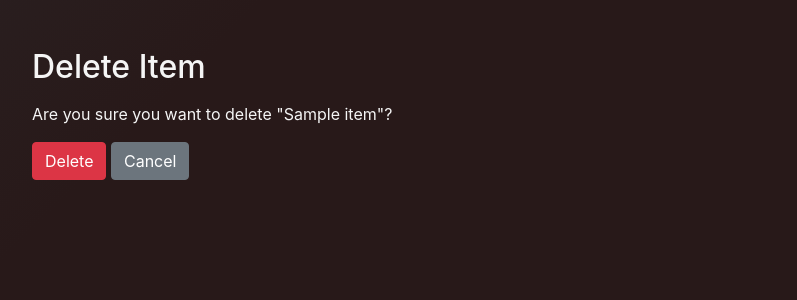
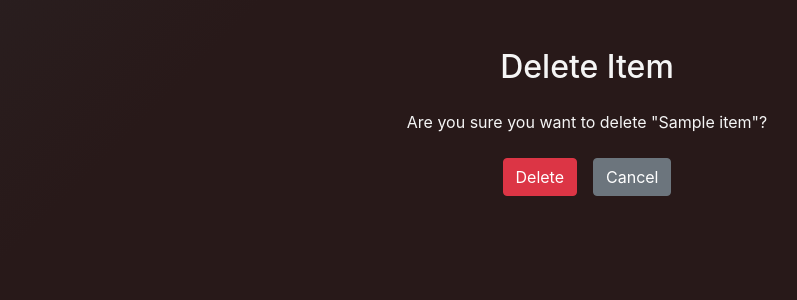
Before and after one commit to rpf13/the-collection, a Django app: page /items/1/delete/ in a window 1280 px wide. Shown: the part 56-356 px from the top of the page, without its empty margins (53-850 px from the left). Run offline with Django 3.2, Linux system fonts and the light colour scheme; a user stored in the database is signed in; tables that the repository leaves empty hold one stand-in row (values such as "Sample post").

Commit message:
style: Update item delete template
This commit will update the item delete tempalte in order to be
inline with the style of the other templates.

```diff
--- a/collection/templates/collection/item_delete.html
+++ b/collection/templates/collection/item_delete.html
@@ -1,11 +1,19 @@
 {% extends 'base.html' %}
 
 {% block content %}
-<h2 class="my-3">Delete Item</h2>
-<p>Are you sure you want to delete "{{ item.item_name }}"?</p>
-<form method="post">
-  {% csrf_token %}
-  <button type="submit" class="btn btn-danger">Delete</button>
-  <a href="{% url 'collection_detail' pk=item.collection_id.pk %}" class="btn btn-secondary">Cancel</a>
-</form>
+<div class="container">
+  <div class="row">
+    <div class="col-md-6 mx-auto">
+      <h2 class="text-center mb-4">Delete Item</h2>
+      <p class="text-center">Are you sure you want to delete "{{ item.item_name }}"?</p>
+      <form method="post">
+        {% csrf_token %}
+        <div class="d-flex justify-content-center mt-4">
+          <button type="submit" class="btn btn-danger mr-3">Delete</button>
+          <a href="{% url 'collection_detail' pk=item.collection_id.pk %}" class="btn btn-secondary">Cancel</a>
+        </div>
+      </form>
+    </div>
+  </div>
+</div>
 {% endblock %}
```
